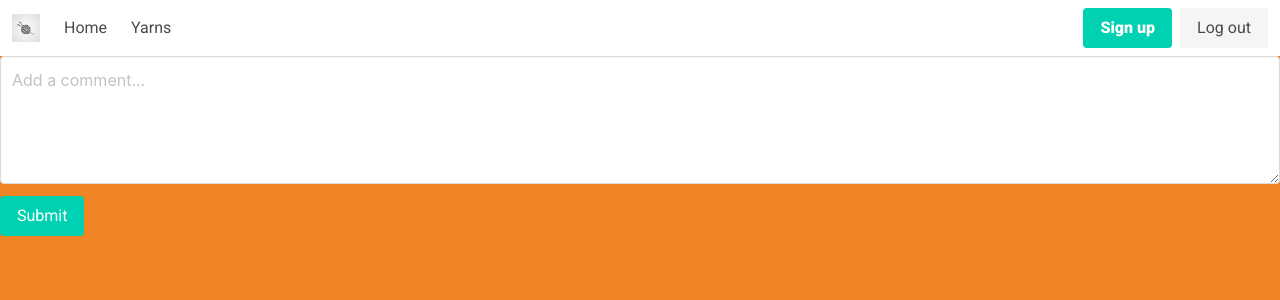
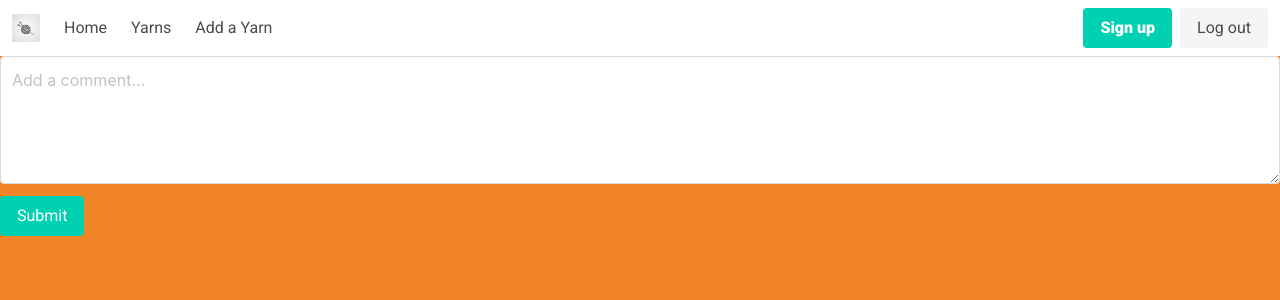
Before and after one commit to Code-Institute-Submissions/Spannakin-yarn-barn, a Flask app: page /yarns in a window 1280 px wide. Shown: the top 300 px of the page. Run offline with Flask 2, Linux system fonts and the light colour scheme; data that the repository does not hold is empty; some libraries are stand-ins or nearby versions.

Commit message:
ADD add yarn navigation added

```diff
--- a/templates/components/navigation/full-navigation.html
+++ b/templates/components/navigation/full-navigation.html
@@ -10,8 +10,13 @@
         <a href="{{ url_for('home')}}" class="navbar-item">
           Home
         </a>
+
         <a href="{{ url_for('yarns')}}" class="navbar-item">
           Yarns
+          </a>
+
+        <a href="{{ url_for('add_yarn')}}" class="navbar-item">
+          Add a Yarn
           </a>
       </div>
 
```
